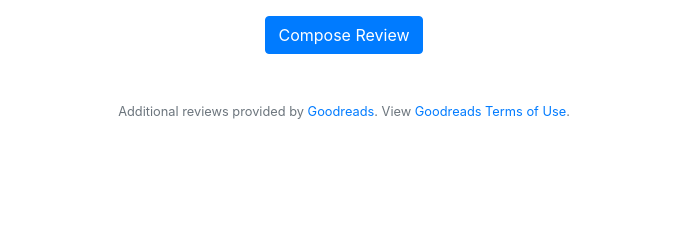
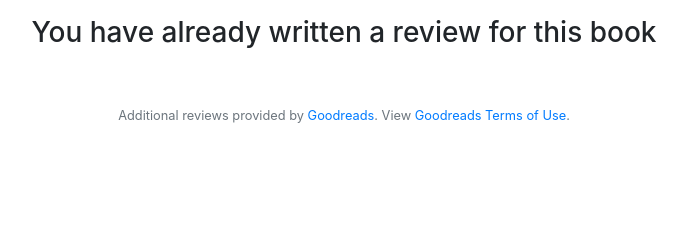
Before and after one commit to pschropp/CS50web-Proj1-bookreview, a Flask app: template templates/bookdetails.html in a window 1280 px wide. Shown: the part 255-495 px from the top of the page, without its empty margins (296-982 px from the left). Run offline with Flask 2, Linux system fonts and the light colour scheme; the template is opened without the code that fills it, so the values that code supplies are empty; some libraries are stand-ins or nearby versions.

Commit message:
completed composereview: success msg flashed after composing a review and being redirected to bookdetails.html; rewritten to redirect to bookdetails after success, incl. argument isbn; hide compose review button, if user has already sent a review and show message instead

```diff
--- a/application.py
+++ b/application.py
@@ -10,7 +10,7 @@ flask run
 import os
 import requests
 
-from flask import Flask, session, flash, jsonify, redirect, render_template, request
+from flask import Flask, session, flash, jsonify, redirect, render_template, request, url_for
 from flask_session import Session
 from sqlalchemy import create_engine
 from sqlalchemy.orm import scoped_session, sessionmaker
@@ -189,11 +189,19 @@ def bookdetails(isbn):
     session["details"] = db.execute("SELECT * FROM books WHERE isbn = :isbn", #pylint: disable=no-member
                                         {"isbn":isbn}).fetchone()
 
+        #hide compose review button on bookdetails.html, if user has already posted a review
+    if db.execute("SELECT * FROM reviews WHERE isbn = :isbn AND username = :username", #pylint: disable=no-member
+                        {"isbn": isbn, "username": session["username"]}).rowcount > 0:
+        hidebutton=True
+    else:
+        hidebutton=False
+
 
     """show reviews (own + from API)"""
 
 
-    return render_template("bookdetails.html", bookdet=session["details"])
+
+    return render_template("bookdetails.html", bookdet=session["details"], hidebutton=hidebutton)
 
 
 
@@ -214,7 +222,6 @@ def composereview(isbn):
         else: #i.e. if user has already written a review for that isbn
             return errordisplay("You have already written a review for this book", 403)
 
-
     elif request.method == "POST":
         # take review from reviewtextfield on composereview.html and radiobutton rating and save in db table reviews
         rev_rating = request.form.get("ratingRadioOptions")
@@ -227,9 +234,9 @@ def composereview(isbn):
         db.execute("INSERT INTO reviews (isbn, username, rev_rating, rev_text) VALUES (:isbn, :username, :rev_rating, :rev_text)",
                         {"isbn": isbn, "username": session["username"], "rev_rating": rev_rating, "rev_text": rev_text})
         db.commit()
-
-        # !!!!render proper return statement
-        return "review submitted"
+        # flash sucess message on next page (will be back to bookdetails)
+        flash("Your review has been submitted. Thank you!")
+        return redirect(url_for("bookdetails", isbn=isbn))
 
 
 
--- a/templates/bookdetails.html
+++ b/templates/bookdetails.html
@@ -33,7 +33,9 @@ Book Details
 </table>
 
 <!-- link as a button (using bootstrap class) to composereview as GET, inlcuding isbn -->
-<a class="btn btn-primary" type="button" href="{{ url_for('composereview', isbn=bookdet.isbn) }}">Compose Review</a>
-
-
+{% if hidebutton is sameas false %}
+    <a class="btn btn-primary" type="button" href="{{ url_for('composereview', isbn=bookdet.isbn) }}">Compose Review</a>
+{% else %}
+<h3> You have already written a review for this book </h3>
+{% endif %}
 {% endblock %}
```
